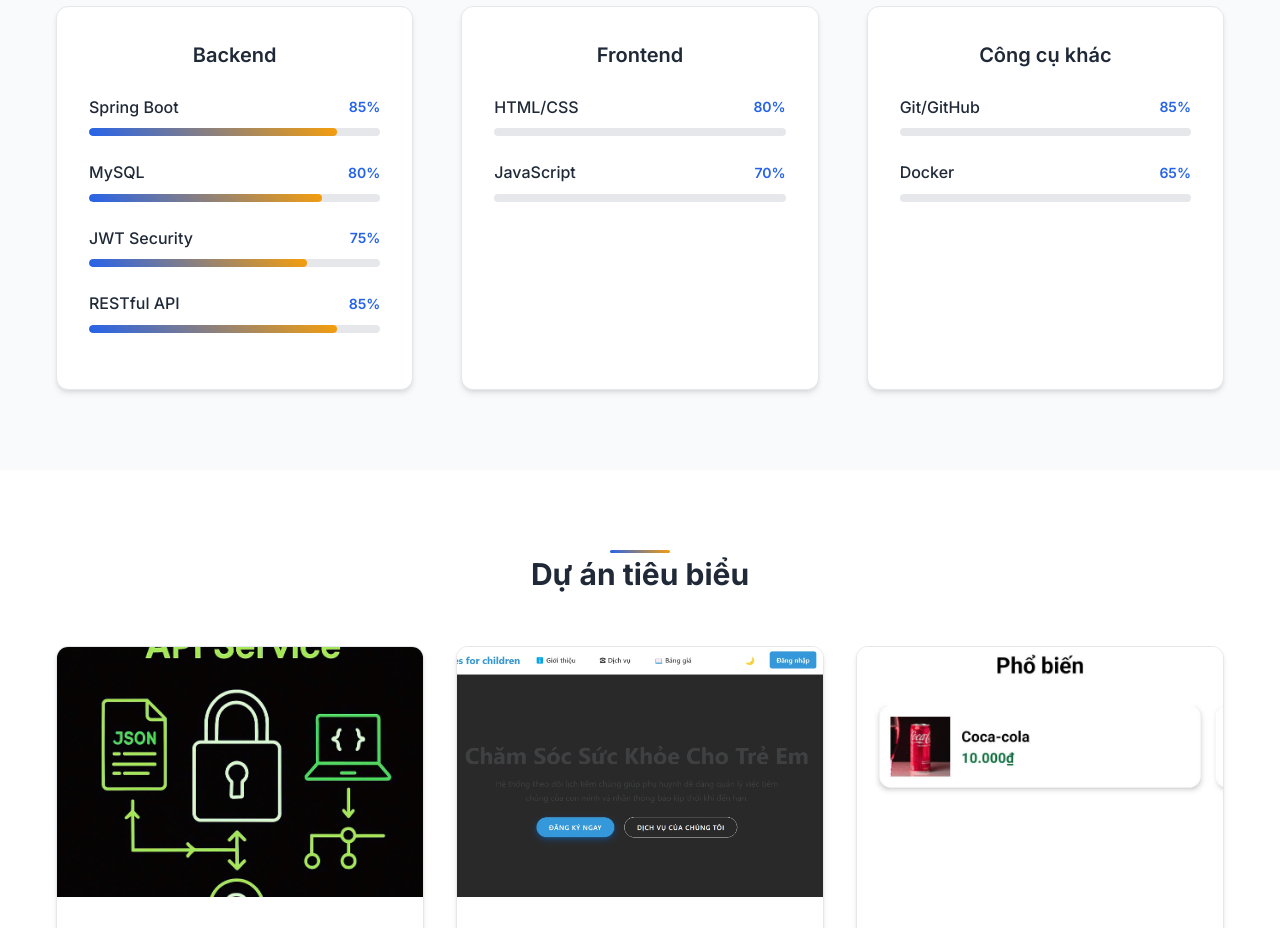
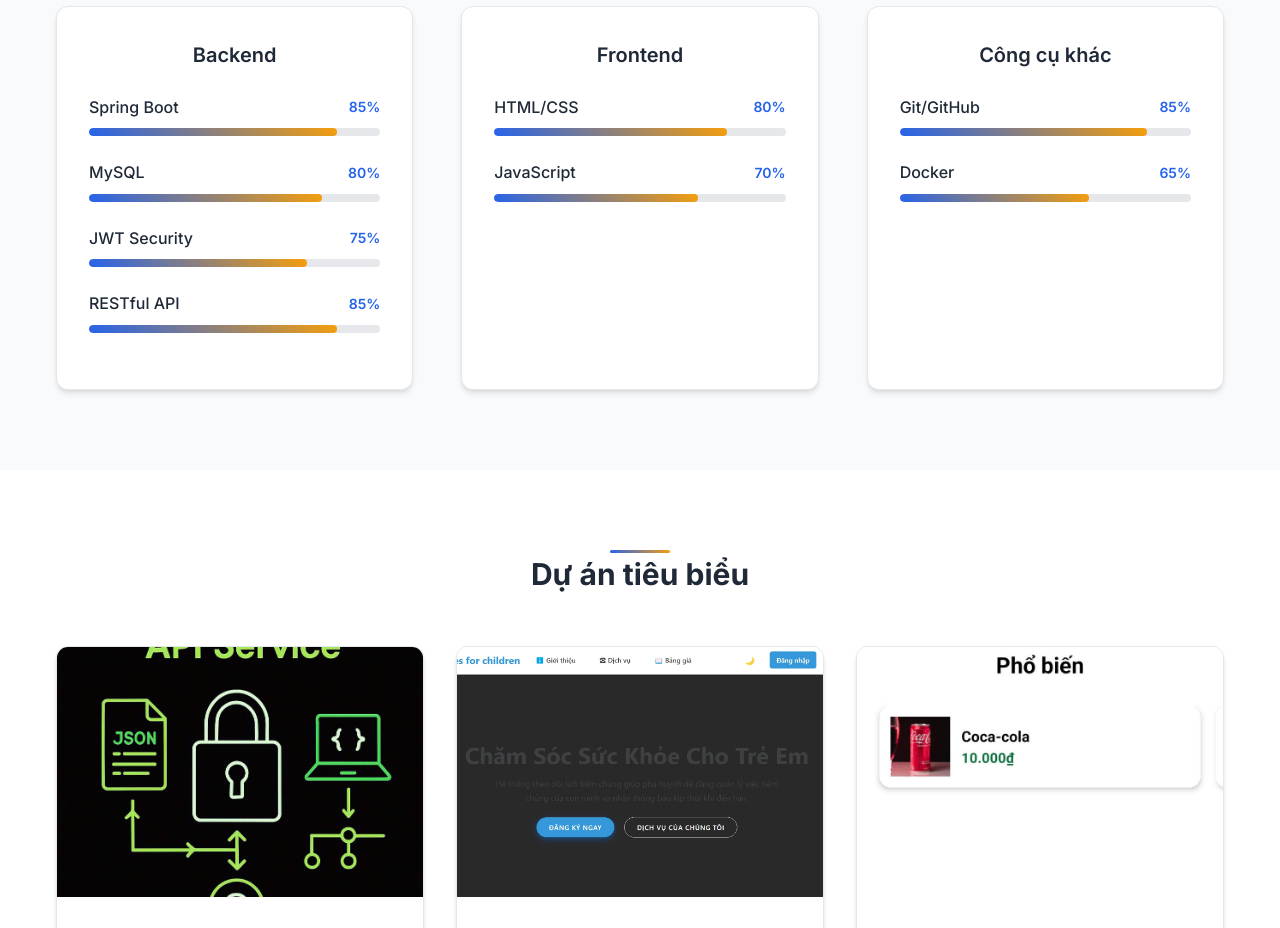
Before and after one commit to nguyenxuanhai-arch/Portfolio-, a plain HTML site: page index.html in a window 1280 px wide. Shown: the part 2340-3268 px from the top of the page. Drawn offline with Linux system fonts and the light colour scheme.

Commit message:
Update skill progress indicators to use CSS custom properties for improved styling

```diff
--- a/index.html
+++ b/index.html
@@ -197,7 +197,7 @@
                                     <span class="skill-percentage">80%</span>
                                 </div>
                                 <div class="skill-bar">
-                                    <div class="skill-progress" data-width="80"></div>
+                                    <div class="skill-progress" style="--w:80%"></div>
                                 </div>
                             </div>
                             <div class="skill-item">
@@ -206,7 +206,7 @@
                                     <span class="skill-percentage">70%</span>
                                 </div>
                                 <div class="skill-bar">
-                                    <div class="skill-progress" data-width="70"></div>
+                                    <div class="skill-progress" style="--w:70%"></div>
                                 </div>
                             </div>
                         </div>
@@ -221,7 +221,7 @@
                                     <span class="skill-percentage">85%</span>
                                 </div>
                                 <div class="skill-bar">
-                                    <div class="skill-progress" data-width="85"></div>
+                                    <div class="skill-progress" style="--w:85%"></div>
                                 </div>
                             </div>
                             <div class="skill-item">
@@ -230,7 +230,7 @@
                                     <span class="skill-percentage">65%</span>
                                 </div>
                                 <div class="skill-bar">
-                                    <div class="skill-progress" data-width="65"></div>
+                                    <div class="skill-progress" style="--w:65%"></div>
                                 </div>
                             </div>
                         </div>
```
